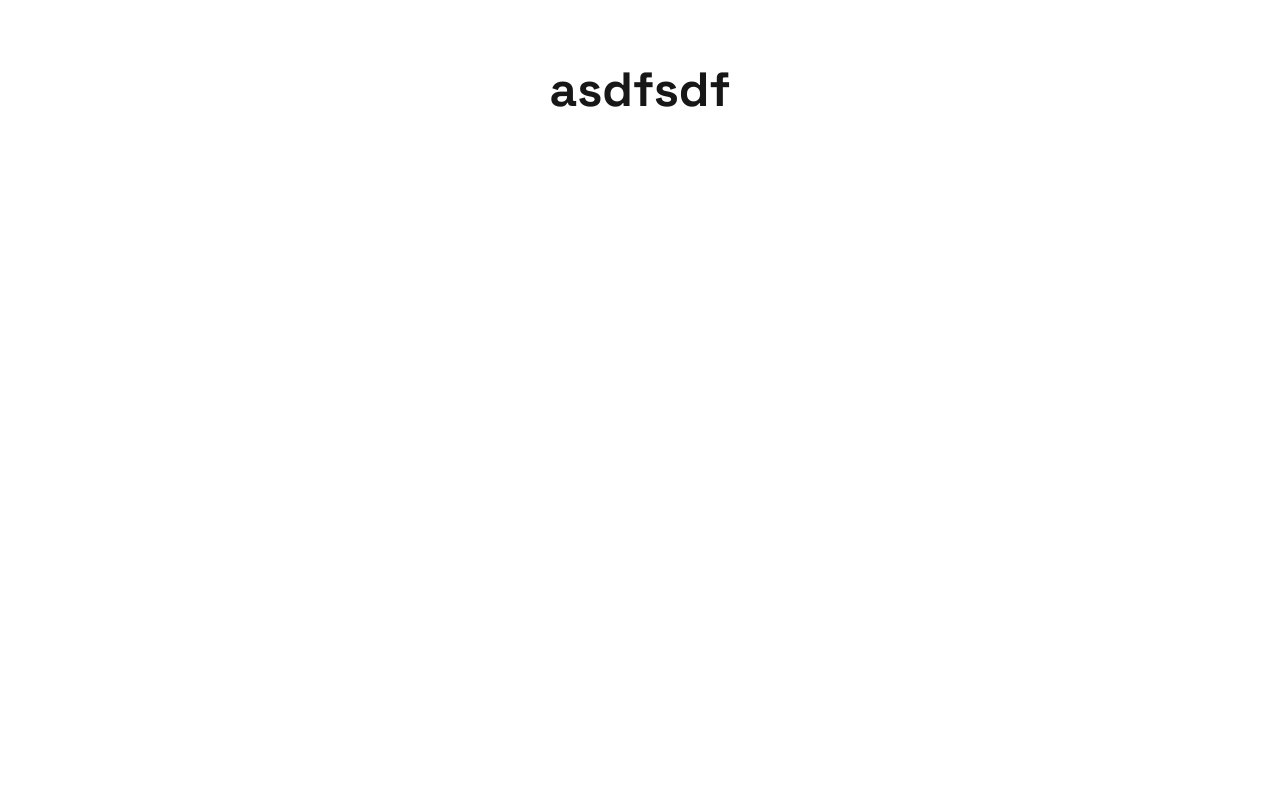
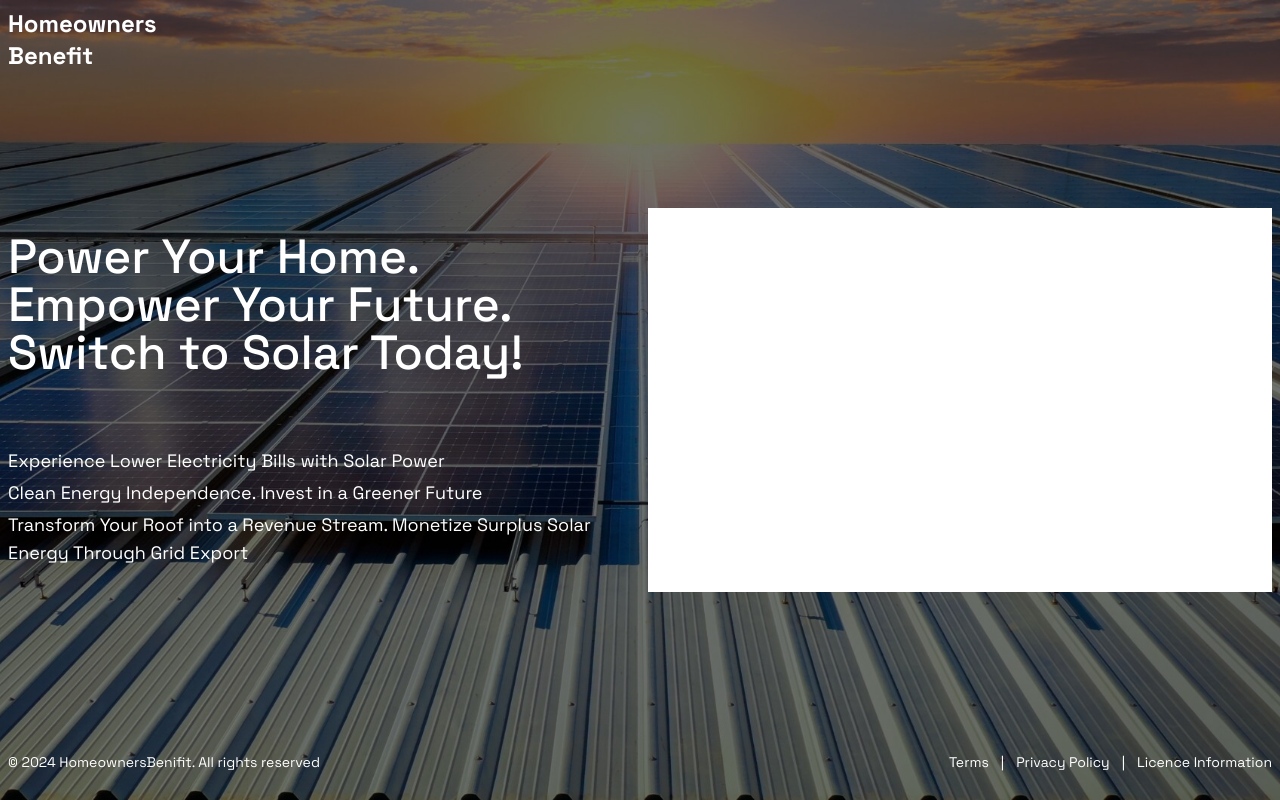
Before and after one commit to faysal725/nebs-it, a Next.js app: page / in a window 1280 px wide. Built offline with nearby package versions, Linux system fonts and the light colour scheme.

Commit message:
footer and herosection component created

```diff
--- a/app/layout.js
+++ b/app/layout.js
@@ -1,5 +1,7 @@
 import { Geist, Geist_Mono, Space_Grotesk } from "next/font/google";
 import "./globals.css";
+import Navbar from "./ui/Navbar";
+import Footer from "./ui/Footer";
 
 const geistSans = Geist({
   variable: "--font-geist-sans",
@@ -12,8 +14,8 @@ const geistMono = Geist_Mono({
 });
 
 const SpaceGrotesk = Space_Grotesk({
-  subsets: ['latin'],
-  display: 'swap',
+  subsets: ["latin"],
+  display: "swap",
 });
 
 export const metadata = {
@@ -24,10 +26,12 @@ export const metadata = {
 export default function RootLayout({ children }) {
   return (
     <html lang="en">
-      <body
-        className={` ${SpaceGrotesk.className} antialiased`}
-      >
-        {children}
+      <body className={` ${SpaceGrotesk.className} antialiased`}>
+        <main>
+          <Navbar />
+          {children}
+        </main>
+        <Footer />
       </body>
     </html>
   );
--- a/app/page.js
+++ b/app/page.js
@@ -1,9 +1,12 @@
 import Image from "next/image";
+import Herosection from "./ui/Herosection";
+import herosectionBg from "@/assets/herosection/herosection-bg.jpg";
 
 export default function Home() {
   return (
-    <div className="grid grid-rows-[20px_1fr_20px] items-center justify-items-center min-h-screen p-8 pb-20 gap-16 sm:p-20 font-[family-name:var(--font-geist-sans)] text-5xl font-extrabold">
-      asdfsdf
+    <div className=" bg-cover bg-center"
+    style={{ backgroundImage: `url(${herosectionBg.src})` }}>
+      <Herosection />
     </div>
   );
 }
--- /dev/null
+++ b/app/ui/Footer.jsx
@@ -0,0 +1,20 @@
+import React from 'react'
+
+export default function Footer() {
+  return (
+    <main className='-mt-20 md:-mt-14 relative'>
+        <section className='flex flex-col md:flex-row items-start md:justify-between gap-2 max-w-7xl mx-auto p-2'>
+            <div className='text-sm text-white'>
+            © 2024 HomeownersBenifit. All rights reserved
+            </div>
+            <ul className='list-none flex items-center justify-end text-sm text-white gap-3'>
+                <li>Terms</li>
+                <li>|</li>
+                <li>Privacy Policy</li>
+                <li>|</li>
+                <li>Licence Information</li>
+            </ul>
+        </section>
+    </main>
+  )
+}
--- /dev/null
+++ b/app/ui/Herosection.jsx
@@ -0,0 +1,29 @@
+import React from "react";
+import herosectionBg from "@/assets/herosection/herosection-bg.jpg";
+
+export default function Herosection() {
+  return (
+    <main className="min-h-screen  p-2 relative z-0 flex justify-center items-center">
+      <span className="absolute top-0 right-0 w-full h-full bg-black/55 z-10"></span>
+
+      <section className="relative z-20 max-w-7xl mx-auto  text-white grid grid-cols-1 md:grid-cols-2 gap-4">
+        <section className="flex flex-col gap-5 mt-20 md:mt-0 md:justify-around">
+          <div>
+            <h2 className="text-3xl md:text-5xl font-medium ">
+              Power Your Home. Empower Your Future. Switch to Solar Today!
+            </h2>
+          </div>
+          <ul className=" text-sm md:text-lg list-disc space-y-1">
+            <li>Experience Lower Electricity Bills with Solar Power</li>
+            <li>Clean Energy Independence. Invest in a Greener Future</li>
+            <li>
+              Transform Your Roof into a Revenue Stream. Monetize Surplus Solar
+              Energy Through Grid Export
+            </li>
+          </ul>
+        </section>
+        <section className="mt-10 md:mt-0 h-96  bg-white">component</section>
+      </section>
+    </main>
+  );
+}
--- /dev/null
+++ b/app/ui/Navbar.jsx
@@ -0,0 +1,11 @@
+import React from 'react'
+
+export default function Navbar() {
+  return (
+    <main className="  min-h-24 fixed top-0 right-0 w-full z-10" >
+        <section className='max-w-7xl mx-auto p-2'>
+            <p className='text-white text-lg md:text-2xl font-bold'>Homeowners <br /> Benefit</p>
+        </section>
+    </main>
+  )
+}
```
Also changed, not shown: assets/herosection/herosection-bg.jpg (added).
